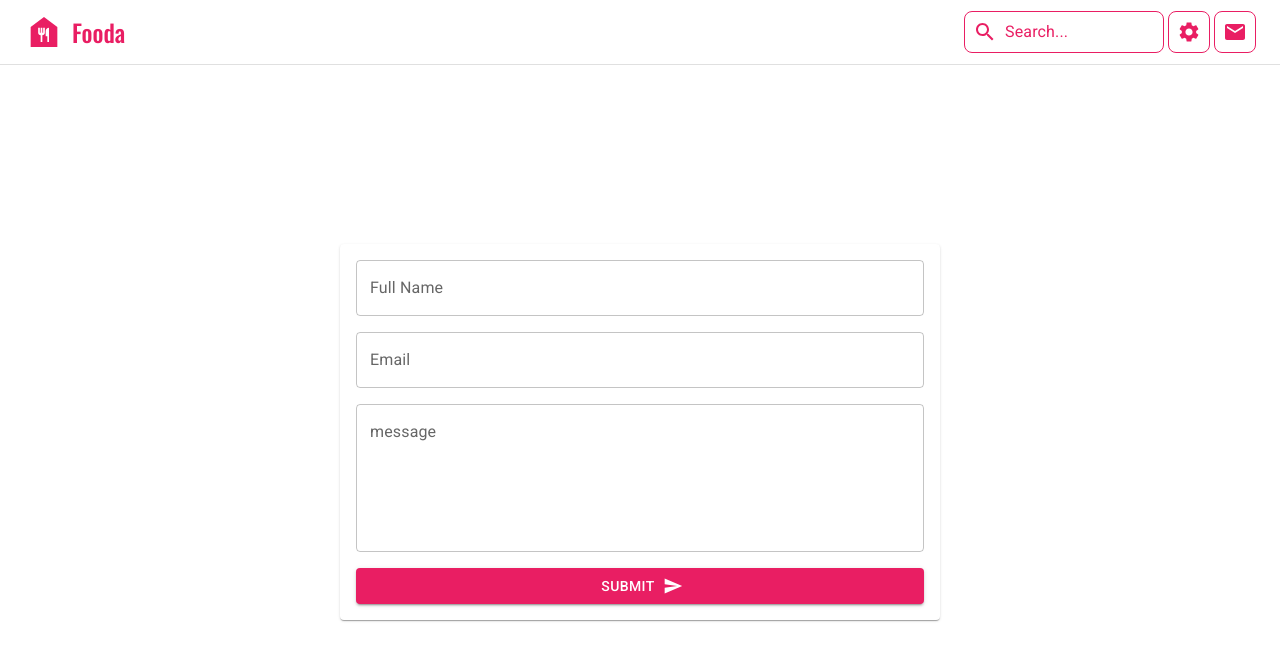
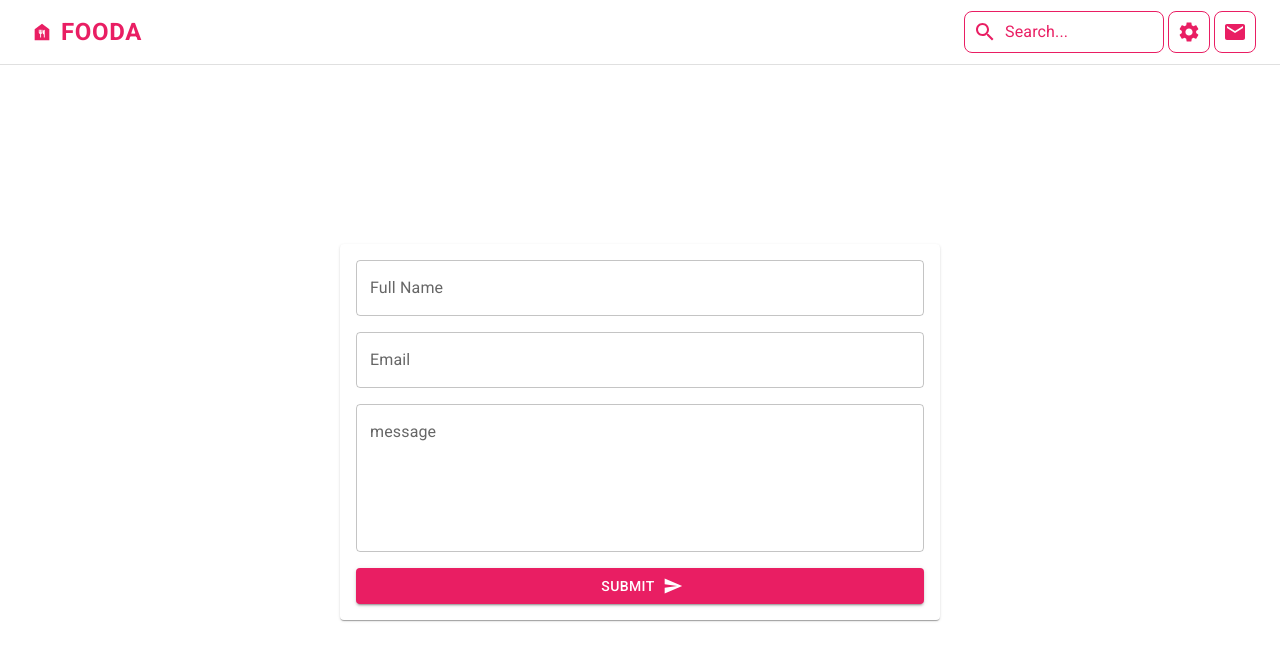
Before and after one commit to kasracsp/React_Mui_Project, a React (Create React App) app: page /contactus in a window 1280 px wide. Shown: the top 660 px of the page. Built offline with nearby package versions, Linux system fonts and the light colour scheme; no server answers.

Commit message:
some changes added and project completed

```diff
--- a/src/assets/categories.js
+++ b/src/assets/categories.js
@@ -7,13 +7,13 @@ const categories = [
   {
     title: "american",
     image:
-      "https://cdn-icons.flaticon.com/png/512/2505/premium/2505032.png?token=exp=1659570677~hmac=339ac65dc4000a5d4fbc6a212d78ea9c",
+      "https://cdn-icons.flaticon.com/png/512/2505/premium/2505032.png?token=exp=1660775077~hmac=07f4a8aaa5b2913767b04c4bd32655bd",
     name: "american",
   },
   {
     title: "british",
     image:
-      "https://cdn-icons.flaticon.com/png/512/1791/premium/1791088.png?token=exp=1659570767~hmac=52f2d635c3b9a0fcdbd847a6b302c636",
+      "https://cdn-icons.flaticon.com/png/512/1791/premium/1791053.png?token=exp=1660775144~hmac=dfb3a16e4d2d731bb38274ea7e72bbd1",
     name: "british",
   },
   {
@@ -44,7 +44,7 @@ const categories = [
   {
     title: "thai",
     image:
-      "https://cdn-icons.flaticon.com/png/512/2095/premium/2095680.png?token=exp=1659564737~hmac=fab405e2a8c963d24deece7f7b7f67cf",
+      "https://cdn-icons.flaticon.com/png/512/2095/premium/2095680.png?token=exp=1660775176~hmac=b0ceb2c450014892633c245f4042be84",
     name: "thai",
   },
 ];
--- a/src/components/CategoryList.js
+++ b/src/components/CategoryList.js
@@ -57,13 +57,13 @@ const CategoryList = () => {
         key="favorites"
         sx={{ width: "100%", borderRadius: 2, mb: 0.5 }}
         selected={categoryState.category === "favorites"}
-        onClick={() => handleClick('favorites')}
+        onClick={() => handleClick("favorites")}
       >
         <ListItemIcon>
           <ListItemAvatar>
             <Avatar
               sx={{ width: 30, height: 30 }}
-              src="https://cdn-icons.flaticon.com/png/512/3287/premium/3287041.png?token=exp=1659565683~hmac=a1234c4f4630e58fa96adbc705ba44be"
+              src="https://cdn-icons.flaticon.com/png/512/4340/premium/4340223.png?token=exp=1660775257~hmac=82704649f8aaa6a424985991f49dbd97"
               alt="favorites"
             />
           </ListItemAvatar>
--- a/src/components/FoodCard.js
+++ b/src/components/FoodCard.js
@@ -1,6 +1,6 @@
 import React from "react";
 import { Button, Card, CardActions, CardContent, CardMedia, Checkbox, Divider, Typography } from "@mui/material";
-import { useNavigate } from "react-router-dom";
+import { Link } from "react-router-dom";
 // import ReactMarkdown from "react-markdown";
 // import rehypeRaw from "rehype-raw";
 import FavoriteIcon from '@mui/icons-material/Favorite';
@@ -13,7 +13,6 @@ import { isInFavorites } from "../helper/functions";
 const FoodCard = ({ food }) => {
   const categoryState=useSelector(state=>state.categoryState)
   const dispatch=useDispatch()
-  const navigate=useNavigate()
   return (
     <Card
       sx={[
@@ -54,7 +53,10 @@ const FoodCard = ({ food }) => {
           checked={isInFavorites(food.id, categoryState.favorite)}
           onChange={() => dispatch(addFavorite(food))}
         />
-        <Button variant="text" onClick={() => navigate(`/recipe/${food.id}`)}>
+        <Button
+          component={Link}
+          to={`/recipe/${food.id}`}
+        >
           More...
         </Button>
       </CardActions>
--- a/src/components/Navbar.js
+++ b/src/components/Navbar.js
@@ -2,7 +2,7 @@ import React, { useEffect, useState } from "react";
 //components
 import SearchModal from "./SearchModal";
 //router-dom
-import { useNavigate } from "react-router-dom";
+import { Link } from "react-router-dom";
 //redux
 import { useDispatch, useSelector } from "react-redux";
 import { openDrawer } from "../redux/category/categoryAction";
@@ -87,7 +87,6 @@ const Navbar = (props) => {
 
   const dispatch = useDispatch();
   const modeState = useSelector((state) => state.modeState);
-  const navigate = useNavigate();
   const [openModal, setOpenModal] = useState(false);
   const closeModal = () => setOpenModal(false);
   const [anchorEl, setAnchorEl] = useState(null);
@@ -108,13 +107,14 @@ const Navbar = (props) => {
       <AppBar
         elevation={top ? 0 : 3}
         sx={{
-          backgroundColor: top ? "transparent" :
-          (theme) => alpha(theme.palette.primary.main, 0.85),
+          backgroundColor: top
+            ? "transparent"
+            : (theme) => alpha(theme.palette.primary.main, 0.85),
           color: top ? "primary.main" : "primary.contrastText",
           transition: "0.4s",
-          borderBottom:top?'1px solid':'none',
-          borderColor:'divider',
-          backdropFilter:'blur(20px)'
+          borderBottom: top ? "1px solid" : "none",
+          borderColor: "divider",
+          backdropFilter: "blur(20px)",
         }}
       >
         <Toolbar
@@ -149,30 +149,23 @@ const Navbar = (props) => {
                 <DragHandleIcon />
               </IconButton>
             )}
-            <Stack
-              direction="row"
-              spacing={1}
+            <Button
               sx={{
-                justifyContent: "center",
-                alignItems: "center",
-                cursor: "pointer",
+                fontSize: "1.5rem",
+                fontWeight: "bold",
+                color:top ? 'primary.main' : 'primary.contrastText',
+                '&:hover':{
+                  backgroundColor:'transparent'
+                }
               }}
-              onClick={() => navigate("/")}
+              disableRipple
+              component={Link}
+              size="large"
+              to="/"
+              startIcon={<FoodBankIcon/>}
             >
-              <FoodBankIcon sx={{ fontSize: "2.5rem" }} />
-              <Typography
-                variant="h5"
-                component="div"
-                sx={{
-                  display: {
-                    fontFamily: "Oswald",
-                    fontWeight: "500",
-                  },
-                }}
-              >
-                Fooda
-              </Typography>
-            </Stack>
+              Fooda
+            </Button>
           </Stack>
           <Stack direction="row" spacing={0.5}>
             <SearchModal openModal={openModal} closeModal={closeModal} />
@@ -243,7 +236,8 @@ const Navbar = (props) => {
             </Tooltip>
             <Tooltip title="contact us" arrow>
               <IconButton
-                onClick={() => navigate("/contactus")}
+                component={Link}
+                to='/contactus'
                 sx={{
                   border: "1px solid",
                   borderColor: "primary.main",
```
